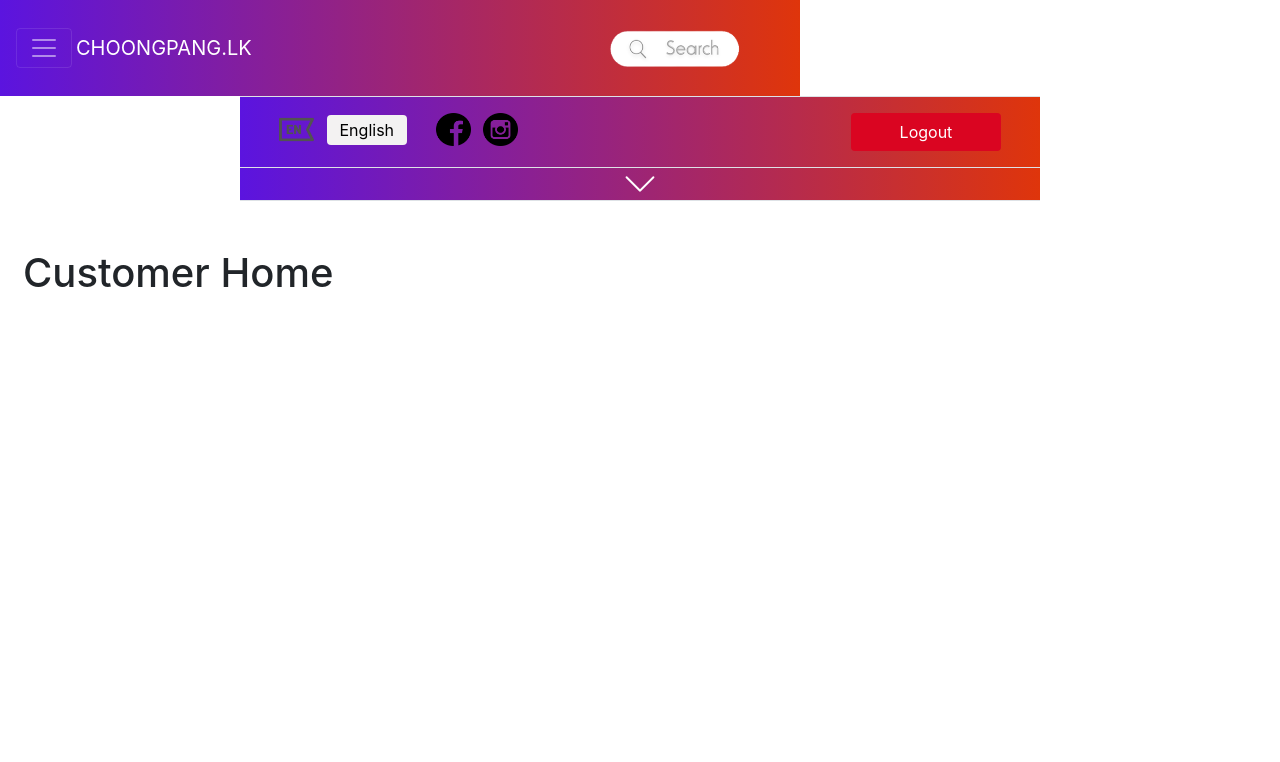
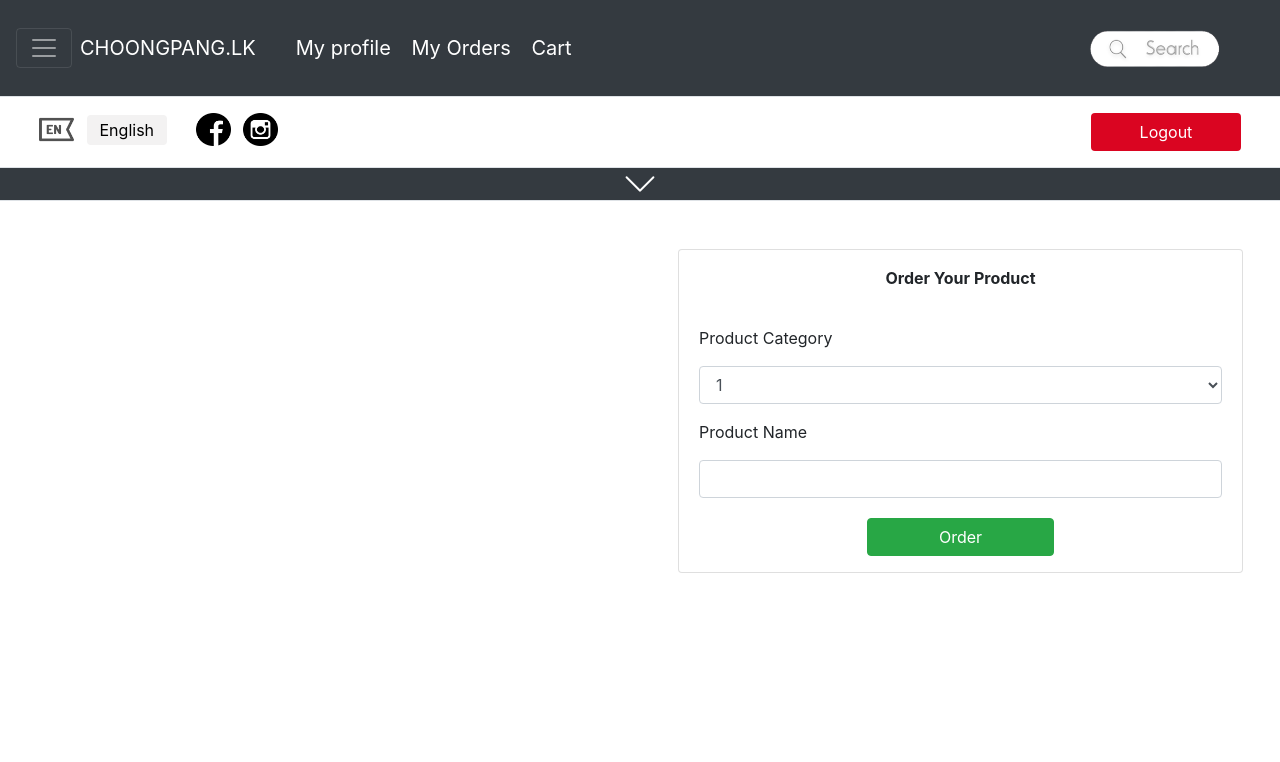
Before and after one commit to UnrealisticSolutions/CP_Project, a Flask app: template app/templates/Home/CustomerHome.html in a window 1280 px wide. Shown: the top 762 px of the page. Run offline with Flask 2, Linux system fonts and the light colour scheme; the template is opened without the code that fills it, so the values that code supplies are empty; the visitor is signed in with stand-in values (Sample User, id 1); some libraries are stand-ins or nearby versions.

Commit message:
Content Changed

```diff
--- a/app/Home/Route.py
+++ b/app/Home/Route.py
@@ -23,4 +23,7 @@ def home():
         return redirect(url_for('LoginRegister.Login'))
     title = 'Home'
     date = datetime.datetime.now().year #Getting The Current Time(Footer Signature)
-    return render_template('Home/CustomerHome.html',date=date)
+    if(current_user.UserType.UserTypeName == 'Customer'):
+        return render_template('Home/CustomerHome.html',date=date)
+    else:
+        return render_template('Home/DeliverHome.html',date=date)
--- a/app/RegisterLogin/Route.py
+++ b/app/RegisterLogin/Route.py
@@ -37,7 +37,7 @@ def Login():
         if(request.form['Remember'] == 'Yes'):
             remember = True
         # Taking The User Object From The DB
-        checkUserNameDB = User.objects(UserUserName = username).first()
+        checkUserNameDB = User.objects(UserEmail = username).first()
         # Checking If The User Object Found Or Not
         if(checkUserNameDB):
             # Compairing The Passwords
--- a/app/templates/Home/CustomerHome.html
+++ b/app/templates/Home/CustomerHome.html
@@ -1,5 +1,34 @@
 <!-- Including Header FIle -->
 {% extends '/MainOutline/MainOutline.html' %}
 {% block content %}
-    <h1>Customer Home</h1>
+    <div class="container-fluid">
+        <div class="row">
+            <div class="col-lg-6">
+
+            </div>
+            <div class="col-lg-6">
+                <div class="container">
+                    <div class="card">
+                        <div class="text-center">
+                            <p class="font-weight-bold mt-3">Order Your Product</p>
+                        </div>
+                        <div class="card-body">
+                            <p>Product Category</p>
+                            <select class="form-control" name="SelectFieldProductCategory" id="SelectFieldProductCategory">
+                                <option>1</option>
+                                <option>2</option>
+                                <option>3</option>
+                                <option>4</option>
+                            </select>
+                            <p class="label mt-3">Product Name</p>
+                            <input type="text" class="form-control" name="TextFieldProductName" id="TextFieldProductName">
+                        </div>
+                        <div class="text-center mb-3">
+                            <button class="btn btn-success col-md-4">Order</button>
+                        </div>
+                    </div>
+                </div>
+            </div>
+        </div>
+    </div>
 {% endblock %}
--- a/app/templates/MainOutline/MainOutline.html
+++ b/app/templates/MainOutline/MainOutline.html
@@ -29,13 +29,30 @@
 </head>
 
 <body>
-    <nav class="navbar navbar-dark bg-dark head">
+    <nav class="navbar navbar-dark bg-dark">
 
         <button class="navbar-toggler" type="button" data-toggle="collapse" data-target="#navbarsExample01"
             aria-controls="navbarsExample01" aria-expanded="false" aria-label="Toggle navigation">
             <span class="navbar-toggler-icon"></span>
         </button>
-        <a class="navbar-brand mr-auto ml-1" href="#">CHOONGPANG.LK</a>
+        {% if current_user.is_authenticated %}
+            <a id="ChoongPangBrand" class="navbar-brand ml-2" href="#">CHOONGPANG.LK</a>
+            {% if current_user.UserType.UserTypeName == "Customer" %}
+            <div class="mr-auto ml-4" id="CustomerMenu">
+                <span class="navbar-brand">My profile</span>
+                <span class="navbar-brand">My Orders</span>
+                <span class="navbar-brand">Cart</span>
+            </div>
+            {% else %}
+            <div class="mr-auto ml-4" id="DeliverMenu">
+                <span class="navbar-brand">My profile</span>
+                <span class="navbar-brand">My Orders</span>
+                <span class="navbar-brand">Cart</span>
+            </div>
+            {% endif %}
+        {% else %}
+        <a class="navbar-brand ml-2 mr-auto" href="#">CHOONGPANG.LK</a>
+        {% endif %}
         <input type="text" id="searchField" class="form-control-lg col-lg-5" placeholder="🙄 Search Products">
         <button class="btn btn-success btn-lg ml-1" id="searchFieldButton">Search</button>
         <img src="{{ url_for('static',filename='Images/NavBar/Search.png') }}" id="searchImage" class="navbar-brand search img-fluid">
@@ -48,7 +65,7 @@
                 <li class="nav-item dropdown">
                     <a class="nav-link dropdown-toggle" href="http://example.com" id="dropdown01" data-toggle="dropdown"
                         aria-haspopup="true" aria-expanded="false">Categories</a>
-                    <div class="dropdown-menu head" aria-labelledby="dropdown01">
+                    <div class="dropdown-menu bg-dark" aria-labelledby="dropdown01">
                         <a class="dropdown-item dropDown" href="#">Products</a>
                         <a class="dropdown-item" href="#">Routes</a>
                         <a class="dropdown-item" href="#">Times</a>
@@ -66,7 +83,7 @@
         </div>
     </nav>
     <!-- Login User Section Start -->
-    <div class="container-fluid head border-bottom border-top"  id="LoginUserSection">
+    <div class="container-fluid border-bottom border-top"  id="LoginUserSection">
         <div class="mt-3">
             <div class="row mb-3">
                 <div class="col-sm-4 col-xs-5 col-lg-8">
@@ -90,14 +107,14 @@
     </div>
     <!-- Login User Section End -->
     <!-- Drop Down Icon Section Start -->
-    <div class="container-fluid border-bottom head" id="DropDownIcon">
+    <div class="container-fluid border-bottom bg-dark" id="DropDownIcon">
         <div class="text-center">
             <span><img src="{{ url_for('static',filename='Images/NavBar/DownArrow.png') }}" alt=""></span>
         </div>
     </div>
     <!-- Drop Down Icon Section End -->
     <!-- Drop Down Icon2 Section Start -->
-    <div class="container-fluid border-bottom head" id="DropDownIcon2">
+    <div class="container-fluid border-bottom bg-dark" id="DropDownIcon2">
         <div class="text-center">
             <span><img src="{{ url_for('static',filename='Images/NavBar/UpArrow.png') }}" alt=""></span>
         </div>
@@ -157,10 +174,16 @@
             {
                 $('#searchField').hide('fast');
                 $('#searchFieldButton').hide('fast');
+                $('#CustomerMenu').show('slow');
+                $('#DeliverMenu').show('slow');
+                $('#ChoongPangBrand').removeClass('mr-auto');
                 return;
             }
-            $('#searchFieldButton').show('fast');
-            $('#searchField').show('fast');
+            $('#ChoongPangBrand').addClass('mr-auto');
+            $('#CustomerMenu').hide('fast');
+            $('#DeliverMenu').hide('fast');
+            $('#searchFieldButton').show('slow');
+            $('#searchField').show('slow');
         });
 
         $('#DropDownIcon').click(function(){
```
Also changed, not shown: app/templates/Login/Login.html (+9 -2 lines).
